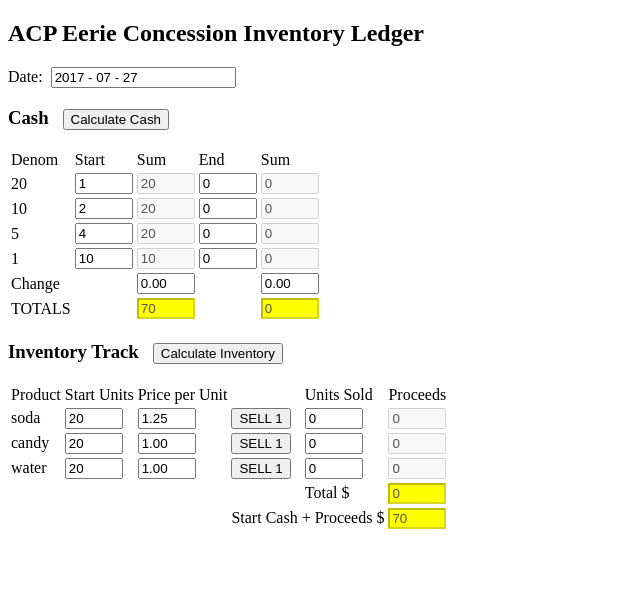
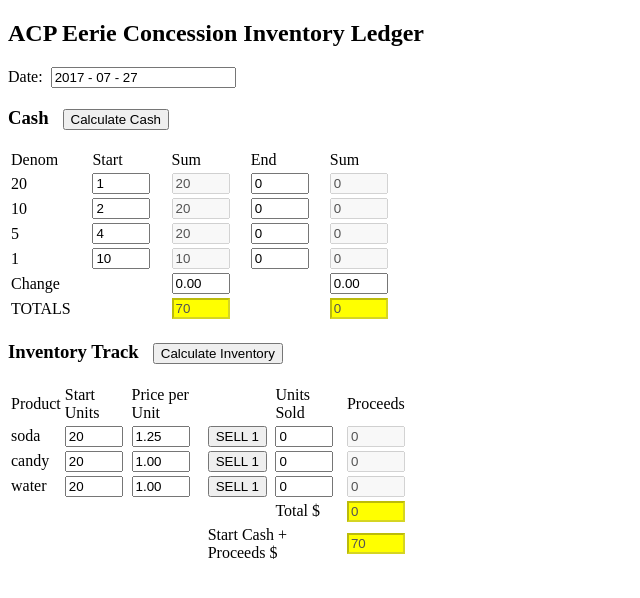
Before and after one commit to emong98/emong98.github.io, a plain HTML site: page index.html in a window 1280 px wide. Shown: the whole page, without its empty margins (0-640 px from the left). Drawn offline with nearby package versions, Linux system fonts and the light colour scheme.

Commit message:
size to window, max at 400px

```diff
--- a/index.html
+++ b/index.html
@@ -6,12 +6,17 @@
     <title>ACP Concession Stand Inventory</title>
     <script src="https://ajax.googleapis.com/ajax/libs/jquery/3.2.1/jquery.min.js"></script>
 
-    <style>
+<style>
 .highlight {
     background-color: yellow;
 }
 
-    </style>
+.myTable {
+	width: 100%;
+	max-width: 400px;
+}
+</style>
+
 </head>
 <body>
 
@@ -24,7 +29,7 @@
         Cash&nbsp;&nbsp;
         <input type="button" id="btnCalcCash" value="Calculate Cash" onclick="CalcCash()" />
     </h3>
-    <table>
+    <table class="myTable">
         <thead>
         <td>Denom</td>
         <td>Start</td>
@@ -79,7 +84,7 @@
     <h3>Inventory Track&nbsp;&nbsp;
         <input type="button" id="btnCalcInventory" value="Calculate Inventory" onclick="ReCalcAll()" />
     </h3>
-    <table>
+    <table class="myTable">
         <thead>
             <td>Product</td>
             <td>Start Units</td>
```
